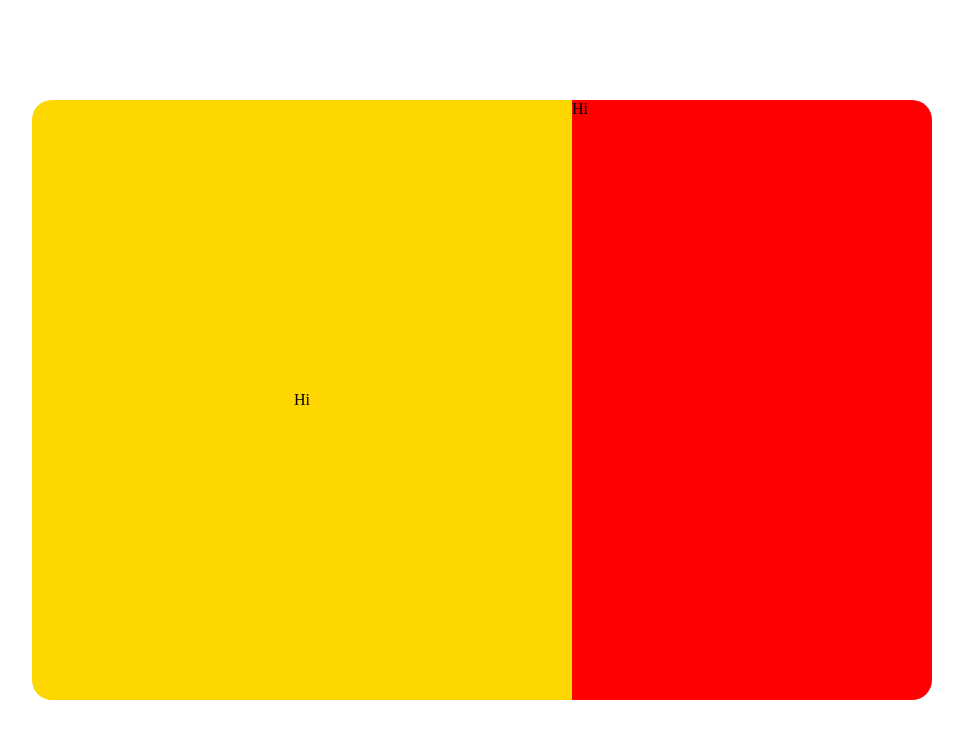
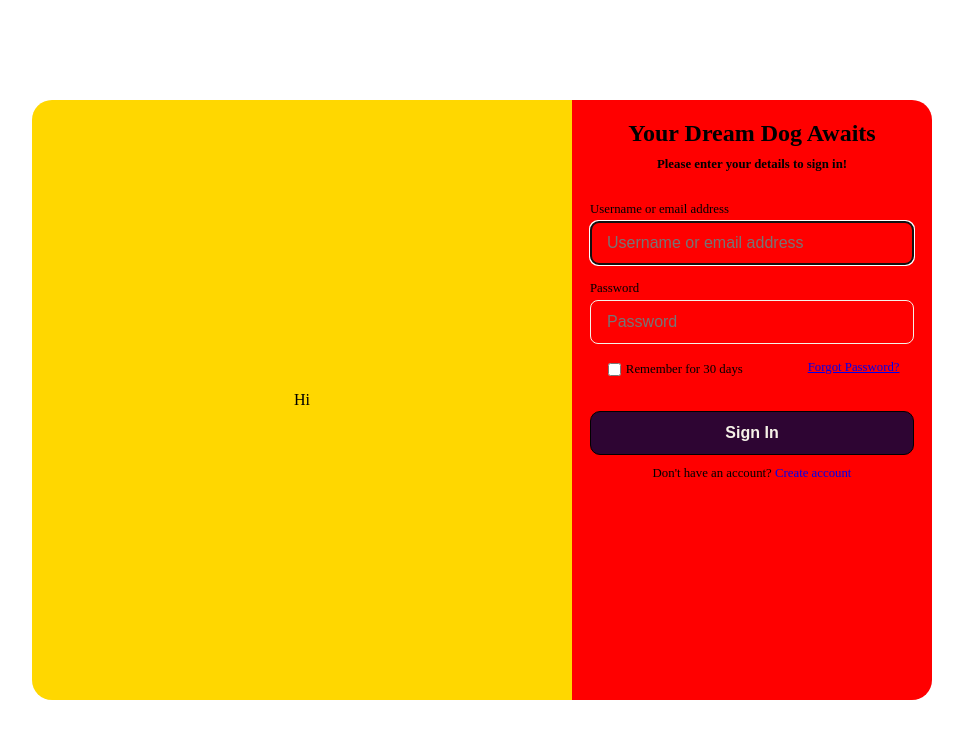
Before and after one commit to Super-Rogatory/fetchfrontend, a React app: page / in a window 1280 px wide. Shown: the top 738 px of the page, without its empty margins (158-1121 px from the left). Built offline with nearby package versions, Linux system fonts and the light colour scheme.

Commit message:
construction on right side panel mostly complete for widescreen display, no responsiveness added, textboxes for username and password in, focus colors in, following the theme of Fetch Rewards for the color scheme, using red and gold to visually space taken up by elements

```diff
--- a/src/components/Layout.js
+++ b/src/components/Layout.js
@@ -4,11 +4,11 @@ import * as styles from '../styles/Layout.module.css';
 
 const Layout = () => {
     return (
-        <div className={styles.container}>
+        <section className={styles.container}>
             <main  >
                 <Outlet />
             </main>
-        </div>
+        </section>
     );
 };
 
--- /dev/null
+++ b/src/components/LoginForm.js
@@ -0,0 +1,74 @@
+import React, { useState } from 'react';
+import { Link } from 'react-router-dom';
+import * as styles from '../styles/LoginForm.module.css';
+
+const LoginForm = () => {
+    const [formData, setFromData] = useState({ username: '', password: '', remember: false });
+
+    // name => username | password
+    const handleChange = e => {
+        setFromData((prev) => ({
+            ...prev,
+            [e.target.name]: e.target.value
+        }));
+    };
+
+    return (
+        <form className={styles.form}>
+            <section className={styles.formMainContent}>
+                {/* image of dog (use fetch icon) */}
+                <h2 className={styles.title}>Your Dream Dog Awaits</h2>
+                <h6 className={styles.subtitle}>Please enter your details to sign in!</h6>
+                <section className={styles.inputSectionContainer}>
+                    <label htmlFor="username" className={styles.label}>Username or email address</label>
+                    <input
+                        className={styles.input}
+                        type="text"
+                        name="username"
+                        value={formData.username}
+                        placeholder="Username or email address"
+                        onChange={handleChange}
+                        autoFocus
+                    />
+                </section>
+                <section className={styles.inputSectionContainer}>
+                    <label htmlFor="password" className={styles.label}>Password</label>
+                    <input
+                        className={styles.input}
+                        type="password"
+                        name="password"
+                        value={formData.password}
+                        placeholder="Password"
+                        onChange={handleChange}
+                        />
+                </section>
+                <section className={styles.inputMainOptions}>
+                    <label className={styles.checkboxLabel}>
+                        <input
+                            type="checkbox"
+                            name="remember"
+                            checked={formData.remember}
+                            onChange={(e) =>
+                                setFromData((prev) => ({
+                                    ...prev,
+                                    remember: e.target.checked
+                                }))
+                            }
+                            className={styles.checkbox}
+                        />
+                        Remember for 30 days
+                    </label>
+                    <a href="#" className={styles.label}>Forgot Password?</a>
+                </section>
+            </section>
+            <section className={styles.formFooterContent}>
+                <button type="submit" className={styles.formFooterSigninButton}>
+                    Sign In
+                </button>
+                <label className={styles.formFooterLabel}>Don't have an account? <a href="#" className={styles.formFooterLink}>Create account</a></label>
+            </section>
+        </form>
+    );
+}
+
+export default LoginForm;
--- a/src/pages/LoginPage.js
+++ b/src/pages/LoginPage.js
@@ -1,17 +1,18 @@
 import React from "react";
 import * as styles from '../styles/LoginPage.module.css';
+import LoginForm from "../components/LoginForm";
 
 const LoginPage = () => {
     return (
-        <div className={styles.container}>
-            <div className={styles.imagePanelContainer}>
+        <section className={styles.container}>
+            <section className={styles.imagePanelContainer}>
                 <span>Hi</span>
-            </div>
+            </section>
 
-            <div className={styles.loginFormContainer}>
-                <span>Hi</span>
-            </div>
-        </div>
+            <section className={styles.loginFormContainer}>
+                <LoginForm />
+            </section>
+        </section>
     );
 };
 
--- a/src/styles/Layout.module.css
+++ b/src/styles/Layout.module.css
@@ -13,5 +13,5 @@ main {
     height: 100vh;
 }
 
-/* purple color: #2e0533 */
+/* purple color: #2e0533 | hover purple color: #890075 */
 /* gray color: #f6f2e8 */
--- /dev/null
+++ b/src/styles/LoginForm.module.css
@@ -0,0 +1,107 @@
+.form {
+    display: flex;
+    flex-direction: column;
+    align-items: center;
+    gap: 1rem; /* 16px gap between sections */
+    width: 100%;
+}
+/* MAIN CONTENT */
+.formMainContent {
+    display: flex;
+    flex-direction: column;
+    align-items: center;
+    width: 100%;
+}
+
+.title {
+    font-size: 1.5rem;
+    margin-bottom: 10px;
+}
+
+.subtitle {
+    font-size: .8rem;
+    text-align: center;
+    margin-top: 0px;
+}
+
+.input {
+    width: 100%;
+    padding: 0.75rem 1rem;
+    font-size: 1rem;
+    background-color: transparent;
+    border: 1px solid #f6f2e8;;
+    border-radius: 8px;
+}
+
+.inputSectionContainer {
+    display: flex;
+    flex-direction: column;
+    margin-bottom: 1rem;
+    width: 90%;
+}
+
+.inputMainOptions {
+    display: flex;
+    flex-direction: row;
+    justify-content: space-around;
+    width: 100%;
+}
+
+/* For the text that appears above the input field */
+.label {
+    font-size: 0.8rem;
+    margin-bottom: 0.25rem;
+    align-self: flex-starts;
+}
+
+.checkboxLabel {
+    display: flex;
+    align-items: center;
+    font-size: 0.8rem;
+    cursor: pointer;
+    margin-bottom: 1rem;
+    gap: 0.1rem;
+}
+
+.checkbox {
+    background-color: transparent;
+    border: 1px solid #f6f2e8;;
+    width: 0.8rem;
+    height: 0.8rem;
+    cursor: pointer;
+}
+/* FOOTER CONTENT */
+.formFooterContent {
+    display: flex;
+    flex-direction: column;
+    align-items: center;
+    width: 100%;
+}
+
+.formFooterSigninButton {
+    width: 90%;
+    padding: 0.75rem 1rem;
+    font-size: 1rem;
+    font-weight: bold;
+    color: #f6f2e8;
+    background-color: #2e0533;
+    border: 1px solid black;
+    border-radius: 10px;
+    cursor: pointer;
+    transition: background-color 0.2s ease, transform 0.1s ease;
+}
+
+.formFooterSigninButton:hover {
+    background-color: #890075;
+}
+
+.formFooterLabel {
+    font-size: 0.8rem;
+    margin-top: 0.7rem;
+}
+
+.formFooterLink {
+    text-decoration: none;
+}
+/* purple color: #2e0533 | hover purple color: #890075 */
+/* gray color: #f6f2e8 */
--- a/src/styles/global.css
+++ b/src/styles/global.css
@@ -3,3 +3,7 @@ html, body {
     padding: 0;
     box-sizing: border-box;
 }
+
+*, *::before, *::after {
+    box-sizing: border-box
+}
```
